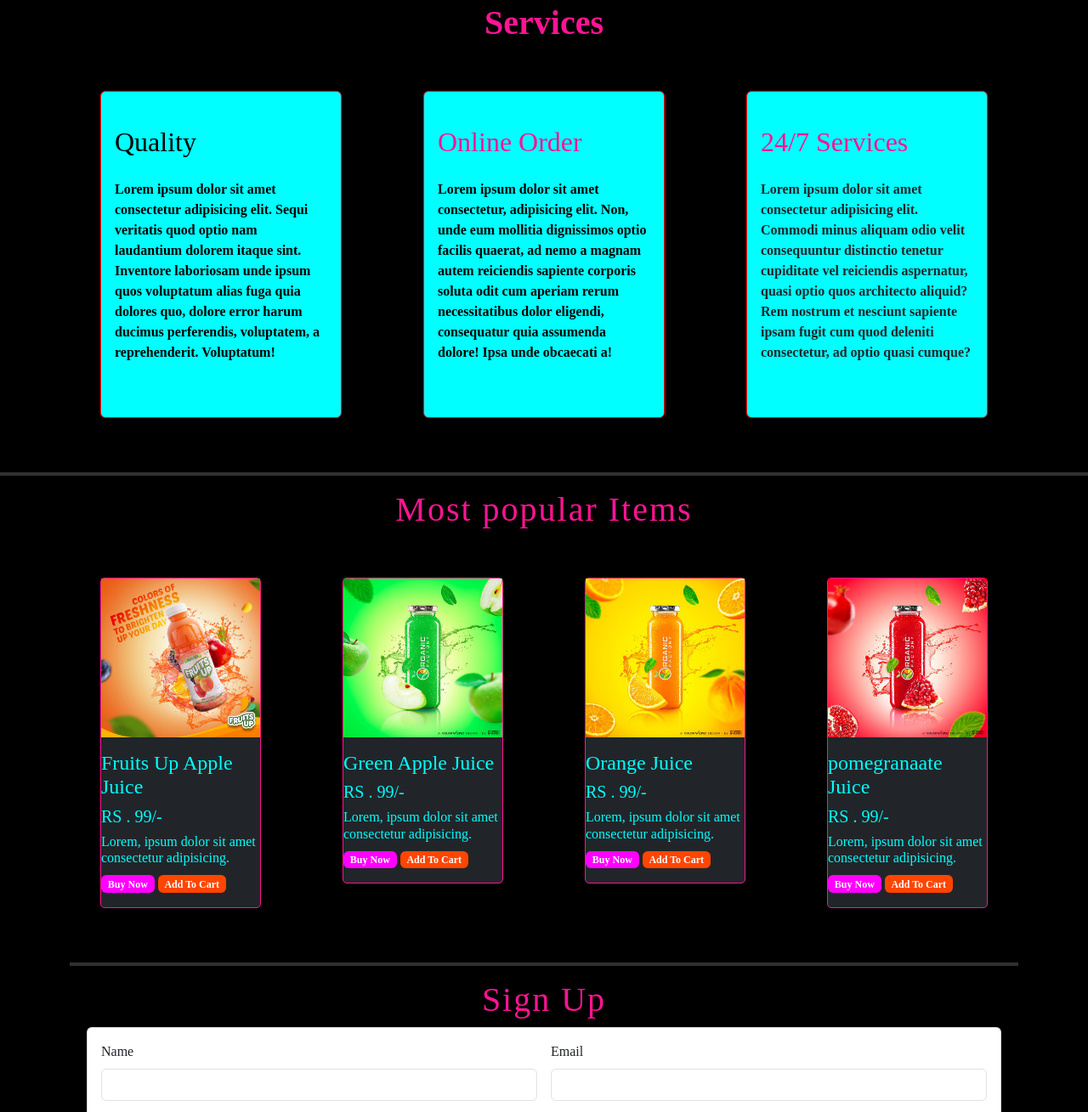
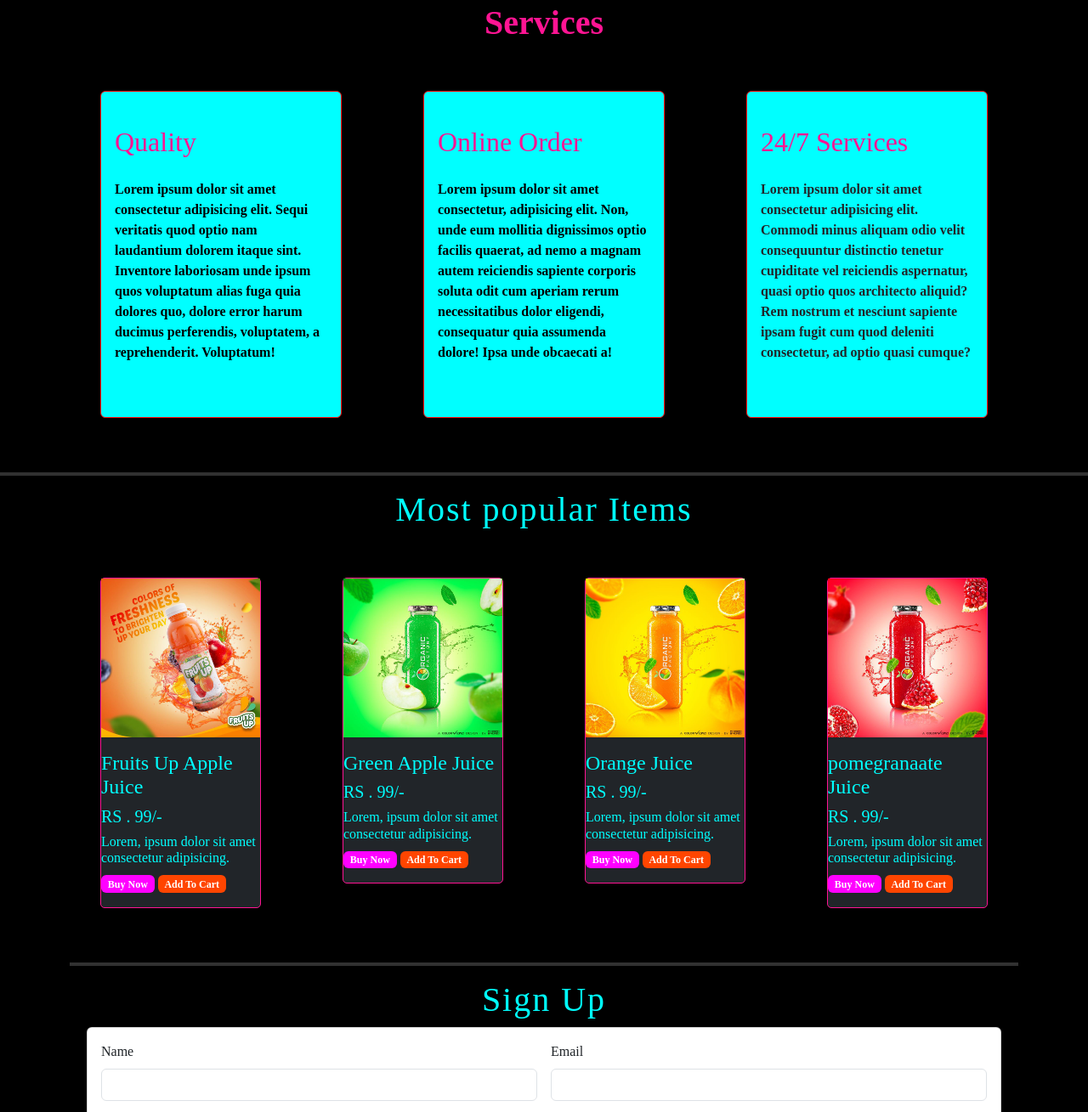
Before and after one commit to Mrvasanth93/Task-3, a plain HTML site: page index.html in a window 1280 px wide. Shown: the part 905-2214 px from the top of the page at 85% size. Drawn offline with nearby package versions, Linux system fonts and the light colour scheme.

Commit message:
Update index.html

```diff
--- a/index.html
+++ b/index.html
@@ -157,7 +157,7 @@
                     <div style="background-color: aqua; color: rgb(0, 0, 0); border: 1px solid red;" class="card pt-4 text-justyfy">
                         <div class="card-body ">
                             <div class="card-title">
-                                <h2 class="">Quality</h2>
+                                <h2 style="color:deeppink;">Quality</h2>
                             </div>
                             <div class="card-text pt-3 pb-5">
                                Lorem ipsum dolor sit amet consectetur adipisicing elit. Sequi veritatis quod optio nam laudantium dolorem itaque sint. Inventore laboriosam unde ipsum quos voluptatum alias fuga quia dolores quo, dolore error harum ducimus perferendis, voluptatem, a reprehenderit. Voluptatum!
@@ -195,7 +195,7 @@
         </div>
         <hr style="border: 2px solid rgba(202, 202, 202, 0.973);">
         <div id="menu" class="container">
-            <h1 style="font-size: 40px; letter-spacing: 2px; color: deeppink; font-family:  Mv boli;" class=" text-center">Most popular Items</h1>
+            <h1 style="font-size: 40px; letter-spacing: 2px; color: aqua; font-family:  Mv boli;" class=" text-center">Most popular Items</h1>
             <div  class="row  fw-bolder">
                 <div  class="col-sm-12 col-md-6 col-lg-4 col-xl-3  p-5 ">
                     <div>
@@ -264,7 +264,7 @@
             </div>
             <hr style="border: 2px solid rgba(202, 202, 202, 0.973);">
             <div class="signup" id="signup">
-                <h1 style="font-size: 40px; letter-spacing: 2px; color: deeppink; font-family:  MV boli;" class=" text-center">Sign Up</h1>
+                <h1 style="font-size: 40px; letter-spacing: 2px; color: aqua; font-family:  MV boli;" class=" text-center">Sign Up</h1>
                 <div class="container">
                     <div class="ms-2 me-2 card">
                         <div class="card-body">
@@ -319,6 +319,7 @@
         </div>
     <hr style="border: 2px solid rgba(202, 202, 202, 0.973);">
     <div class="contact" id="contact">
+<h1 style="font-size: 40px; letter-spacing: 2px; color: aqua; font-family:  MV boli;" class=" text-center">Contact Us</h1>
         <div class="container">
             <p style="color: white;" class="call">questions ? Call <a style="color: white;"href="">000-80-1694</a> </p>
             <div class="links">
```
